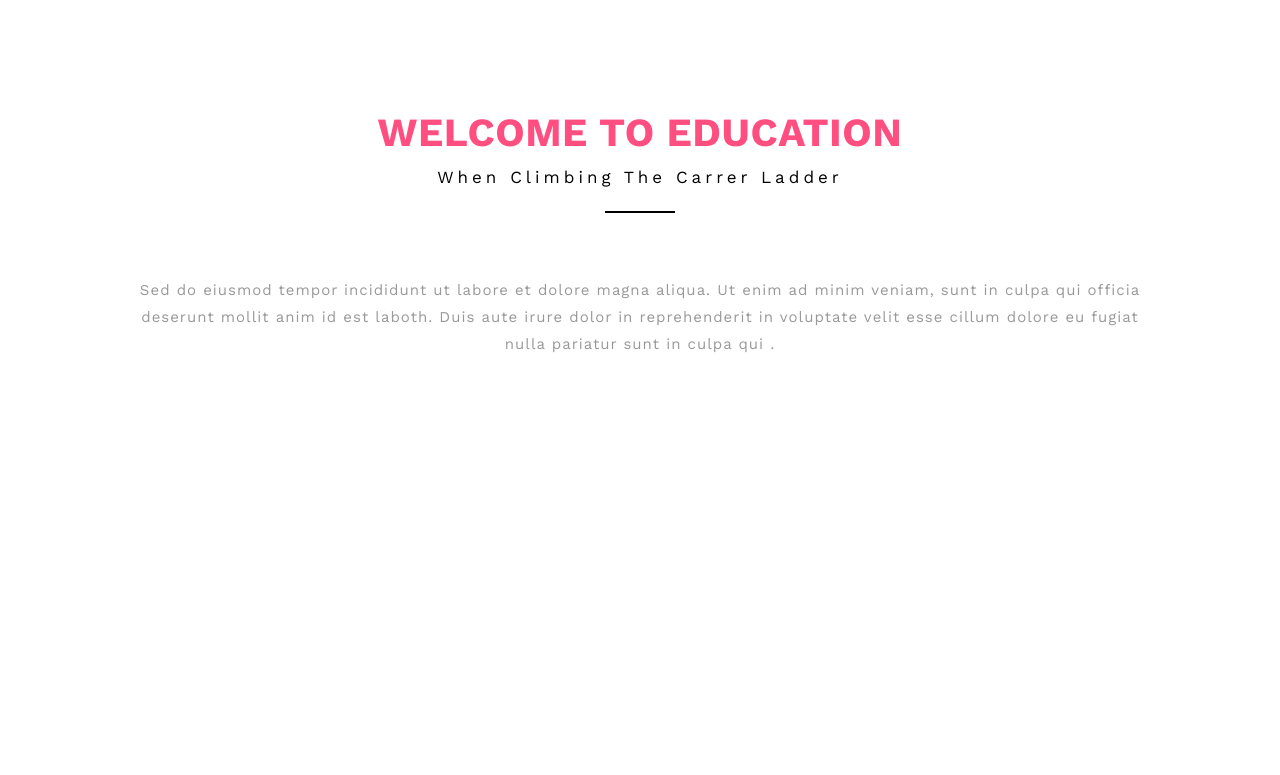
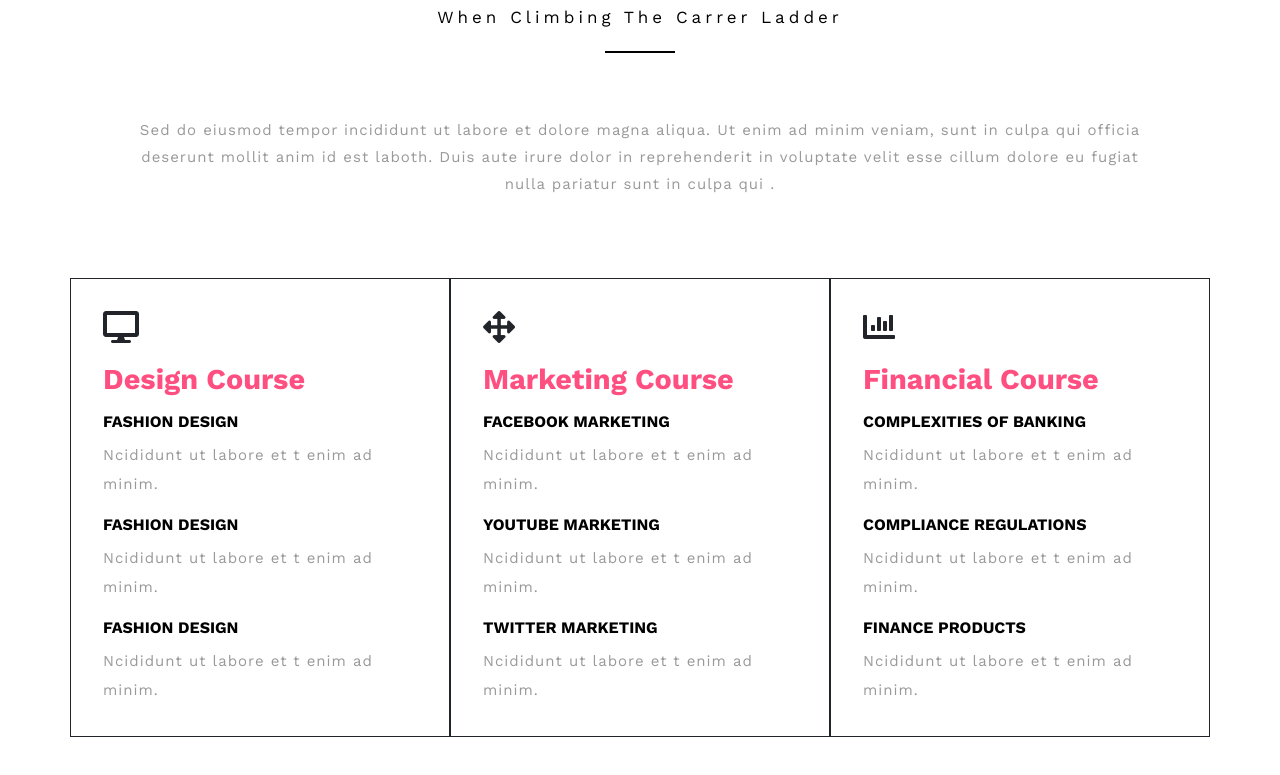
Before and after one commit to sublearn/cyber_Instruction, a website: page index.html in a window 1280 px wide. Shown: the part 883-1658 px from the top of the page. Drawn offline with nearby package versions, Linux system fonts and the light colour scheme.

Commit message:
css direct child selector, fix padding section

```diff
--- a/css/index.css
+++ b/css/index.css
@@ -35,9 +35,15 @@ body {
   margin: 20px auto;
 }
 
+/*
+Phần carousel ko có padding nên đè lại bằng css paddign 0 ở dưới hoặc class BS py-0
+padding thẳng vào tag thì khỏi thêm class section vào
+Thiết kế thường để padding khoảng 70-80px
+*/
 section {
   padding: 5rem 0;
 }
+
 /* NOTE HEADER */
 .header__top {
   background-color: #ff4f81;
@@ -207,7 +213,9 @@ fix nhẹ top lên 55% cho giống layout mẫu
 
 /* NOTE WELCOME */
 /* đơn vị em đi theo font size gần nhất */
-.welcome__content p {
+/* Fix lại > direct child selector  - mục 6 */
+/* https://www.csssolid.com/35-css-selectors-to-remember.html */
+.welcome__content > p {
   width: 80%;
 
   margin: 0 auto;
@@ -221,3 +229,36 @@ fix nhẹ top lên 55% cho giống layout mẫu
 
   color: #999;
 }
+
+.welcome__item i {
+  font-size: 2rem;
+}
+
+.welcome__item h3 {
+  color: #ff4f81;
+  font-weight: bold;
+  font-size: 1.8rem;
+
+  margin: 1rem 0;
+}
+
+.welcome__item h4 {
+  color: black;
+  font-weight: bold;
+  font-size: 1rem;
+
+  margin: 1rem 0 0.2rem;
+}
+
+.welcome__item p {
+  color: #999;
+  font-size: 15px;
+  line-height: 1.8rem;
+  letter-spacing: 1px;
+
+  margin: 10px 0 0;
+}
+
+.welcome__course .row > div{
+  padding: 2rem;
+}
--- a/index.html
+++ b/index.html
@@ -118,7 +118,7 @@
         </nav>
     </header>
     <!-- https://getbootstrap.com/docs/5.1/components/carousel/#with-captions -->
-    <section class="cyberCarousel">
+    <section class="cyberCarousel py-0">
         <!-- BS có 1 class carousel riêng nên tên class của section phải đặt khác -->
         <!-- Đổi id mặc định và các html attribute liên quan -->
 
@@ -194,8 +194,45 @@
                 culpa qui officia deserunt mollit anim id est laboth. Duis aute irure dolor in reprehenderit in
                 voluptate velit esse cillum dolore eu fugiat nulla pariatur sunt in culpa qui .
             </p>
-            <div class="welcome__course">
-
+            <div class="welcome__course container">
+                <div class="row">
+                    <div class="col-4 border border-dark">
+                        <div class="welcome__item">
+                            <i class="fa fa-desktop"></i>
+                            <h3>Design Course</h3>
+                            <h4>FASHION DESIGN</h4>
+                            <p>Ncididunt ut labore et t enim ad minim.</p>
+                            <h4>FASHION DESIGN</h4>
+                            <p>Ncididunt ut labore et t enim ad minim.</p>
+                            <h4>FASHION DESIGN</h4>
+                            <p>Ncididunt ut labore et t enim ad minim.</p>
+                        </div>
+                    </div>
+                    <div class="col-4 border border-dark">
+                        <div class="welcome__item">
+                            <i class="fa fa-arrows-alt"></i>
+                            <h3>Marketing Course</h3>
+                            <h4>FACEBOOK MARKETING</h4>
+                            <p>Ncididunt ut labore et t enim ad minim.</p>
+                            <h4>YOUTUBE MARKETING</h4>
+                            <p>Ncididunt ut labore et t enim ad minim.</p>
+                            <h4>TWITTER MARKETING</h4>
+                            <p>Ncididunt ut labore et t enim ad minim.</p>
+                        </div>
+                    </div>
+                    <div class="col-4 border border-dark">
+                        <div class="welcome__item">
+                            <i class="fas fa-chart-bar    "></i>
+                            <h3>Financial Course</h3>
+                            <h4>COMPLEXITIES OF BANKING</h4>
+                            <p>Ncididunt ut labore et t enim ad minim.</p>
+                            <h4>COMPLIANCE REGULATIONS</h4>
+                            <p>Ncididunt ut labore et t enim ad minim.</p>
+                            <h4>FINANCE PRODUCTS</h4>
+                            <p>Ncididunt ut labore et t enim ad minim.</p>
+                        </div>
+                    </div>
+                </div>
             </div>
         </div>
     </section>
```
